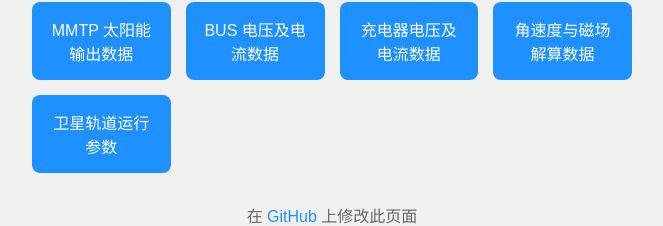
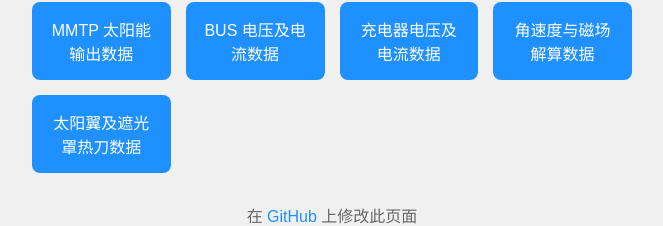
Before and after one commit to X-MQSI/ASRTU-1-Data-Link, a plain HTML site: page index.html in a window 1280 px wide. Shown: the part 126-352 px from the top of the page, without its empty margins (308-971 px from the left). Drawn offline with Linux system fonts and the light colour scheme.

Commit message:
Update index.html

```diff
--- a/index.html
+++ b/index.html
@@ -83,7 +83,7 @@
         <a target="_blank" href="http://1.92.100.130/pages/lines.html?sat=ASRTU-1&data=SAT-C00036.7.16:MPPT1%25E7%2594%25B5%25E5%258E%258B;SAT-C00038.7.16:MPPT2%25E7%2594%25B5%25E5%258E%258B;SAT-C00040.7.16:MPPT3%25E7%2594%25B5%25E5%258E%258B;SAT-C00042.7.16:MPPT1%25E7%2594%25B5%25E6%25B5%2581;SAT-C00044.7.16:MPPT2%25E7%2594%25B5%25E6%25B5%2581;SAT-C00046.7.16:MPPT3%25E7%2594%25B5%25E6%25B5%2581">BUS 电压及电流数据</a>
         <a target="_blank" href="http://1.92.100.130/pages/lines.html?sat=ASRTU-1&data=SAT-C00048.7.16:%25E5%2585%2585%25E7%2594%25B5%25E5%2599%25A81%25E7%2594%25B5%25E5%258E%258B;SAT-C00050.7.16:%25E5%2585%2585%25E7%2594%25B5%25E5%2599%25A82%25E7%2594%25B5%25E5%258E%258B;SAT-C00052.7.16:%25E5%2585%2585%25E7%2594%25B5%25E5%2599%25A81%25E7%2594%25B5%25E6%25B5%2581;SAT-C00054.7.16:%25E5%2585%2585%25E7%2594%25B5%25E5%2599%25A82%25E7%2594%25B5%25E6%25B5%2581">充电器电压及电流数据</a>
         <a target="_blank" href="http://1.92.100.130/pages/lines.html?sat=ASRTU-1&data=SAT-C00140.7.32:%25E8%25A7%25A3%25E7%25AE%2597%25E8%25A7%2592%25E9%2580%259F%25E5%25BA%25A6X;SAT-C00144.7.32:%25E8%25A7%25A3%25E7%25AE%2597%25E8%25A7%2592%25E9%2580%259F%25E5%25BA%25A6Y;SAT-C00148.7.32:%25E8%25A7%25A3%25E7%25AE%2597%25E8%25A7%2592%25E9%2580%259F%25E5%25BA%25A6Z;SAT-C00152.7.32:%25E8%25A7%25A3%25E7%25AE%2597%25E7%25A3%2581%25E5%259C%25BAX;SAT-C00156.7.32:%25E8%25A7%25A3%25E7%25AE%2597%25E7%25A3%2581%25E5%259C%25BAY;SAT-C00160.7.32:%25E8%25A7%25A3%25E7%25AE%2597%25E7%25A3%2581%25E5%259C%25BAZ">角速度与磁场解算数据</a>
-        <a target="_blank" href="http://1.92.100.130/pages/lines.html?sat=ASRTU-1&data=SAT-C00164.7.32:%25E5%258D%258A%25E9%2595%25BF%25E8%25BD%25B4;SAT-C00168.7.32:%25E5%2581%258F%25E5%25BF%2583%25E7%258E%2587;SAT-C00172.7.32:%25E8%25BD%25A8%25E9%2581%2593%25E5%2580%25BE%25E8%25A7%2592;SAT-C00176.7.32:%25E5%258D%2587%25E4%25BA%25A4%25E7%2582%25B9%25E8%25B5%25A4%25E7%25BB%258F;SAT-C00180.7.32:%25E8%25BF%2591%25E5%259C%25B0%25E7%2582%25B9%25E8%25A7%2592%25E8%25B7%259D;SAT-C00184.7.32:%25E5%25B9%25B3%25E8%25BF%2591%25E7%2582%25B9%25E8%25A7%2592">卫星轨道运行参数</a>
+        <a target="_blank" href="http://1.92.100.130/pages/lines.html?sat=ASRTU-1&data=SAT-C00014.7.1:%25E9%2585%258D%25E7%2594%25B5%25E5%25BC%2580%25E5%2585%25B324:%25E9%25AB%2598%25E5%2588%2586%25E7%259B%25B8%25E6%259C%25BA%25E9%2581%25AE%25E5%2585%2589%25E7%25BD%25A9%25E7%2583%25AD%25E5%2588%25802;SAT-C00014.6.1:%25E9%2585%258D%25E7%2594%25B5%25E5%25BC%2580%25E5%2585%25B323:%25E5%25A4%25AA%25E9%2598%25B3%25E7%25BF%25BC%25E5%25B1%2595%25E5%25BC%2580%25E7%2583%25AD%25E5%2588%25802;SAT-C00014.5.1:%25E9%2585%258D%25E7%2594%25B5%25E5%25BC%2580%25E5%2585%25B322:%25E5%25A4%25AA%25E9%2598%25B3%25E7%25BF%25BC%25E5%25B1%2595%25E5%25BC%2580%25E7%2583%25AD%25E5%2588%25801;SAT-C00014.1.1:%25E9%2585%258D%25E7%2594%25B5%25E5%25BC%2580%25E5%2585%25B318:%25E9%25AB%2598%25E5%2588%2586%25E7%259B%25B8%25E6%259C%25BA%25E9%2581%25AE%25E5%2585%2589%25E7%25BD%25A9%25E7%2583%25AD%25E5%2588%25801">太阳翼及遮光罩热刀数据</a>
     </div>
 
     <div class="footer">
```
